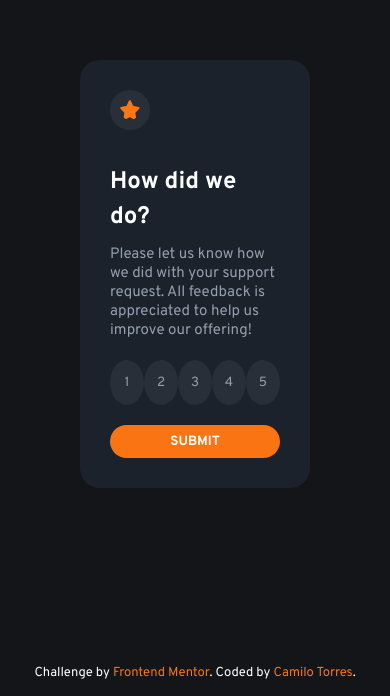
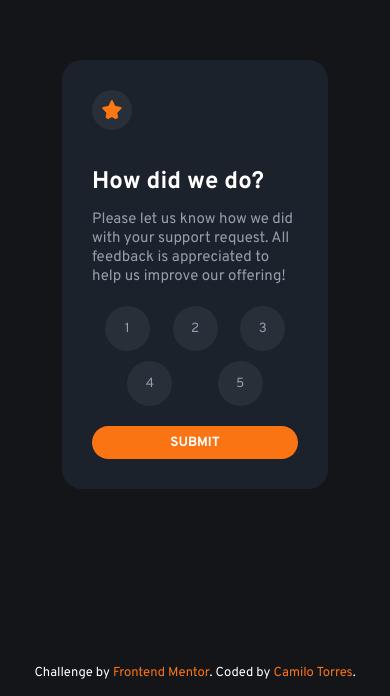
Before and after one commit to CAMILOITT/interactive-components, a website built with Vite: page index.html in a window 390 px wide. Shown: the part 148-844 px from the top of the page. Built offline with nearby package versions, Linux system fonts and the light colour scheme.

Commit message:
change width of btn

```diff
--- a/css/style.css
+++ b/css/style.css
@@ -27,6 +27,7 @@ body {
   display: flex;
   justify-content: center;
   align-items: center;
+  padding: 5px;
 }
 button {
   cursor: pointer;
@@ -34,7 +35,7 @@ button {
 
 /* card  */
 .card {
-  width: clamp(230px, 55%, 400px);
+  width: clamp(230px, 70%, 400px);
   background: var(--Dark-Blue);
   padding: 30px;
   border-radius: 20px;
@@ -96,8 +97,10 @@ button {
 .card__containerBtn {
   margin: 20px 0;
   display: flex;
-  justify-content: space-around;
+  justify-content: space-evenly;
   align-items: center;
+  gap: 10px;
+  flex-wrap: wrap;
 }
 .containerBtn__btn {
   width: 45px;
--- a/index.html
+++ b/index.html
@@ -64,7 +64,7 @@
       Challenge by
       <a href="https://www.frontendmentor.io?ref=challenge" target="_blank"
         >Frontend Mentor</a
-      >. Coded by <a href="#">Camilo Torres</a>.
+      >. Coded by <a href="https://github.com/CAMILOITT">Camilo Torres</a>.
     </div>
 
     <script src="./js/main.js"></script>
```
